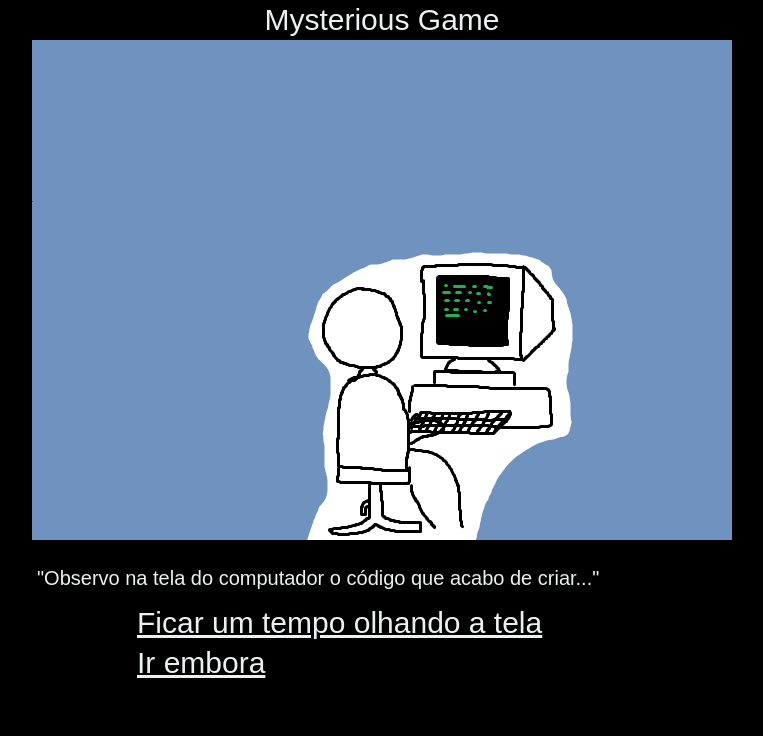
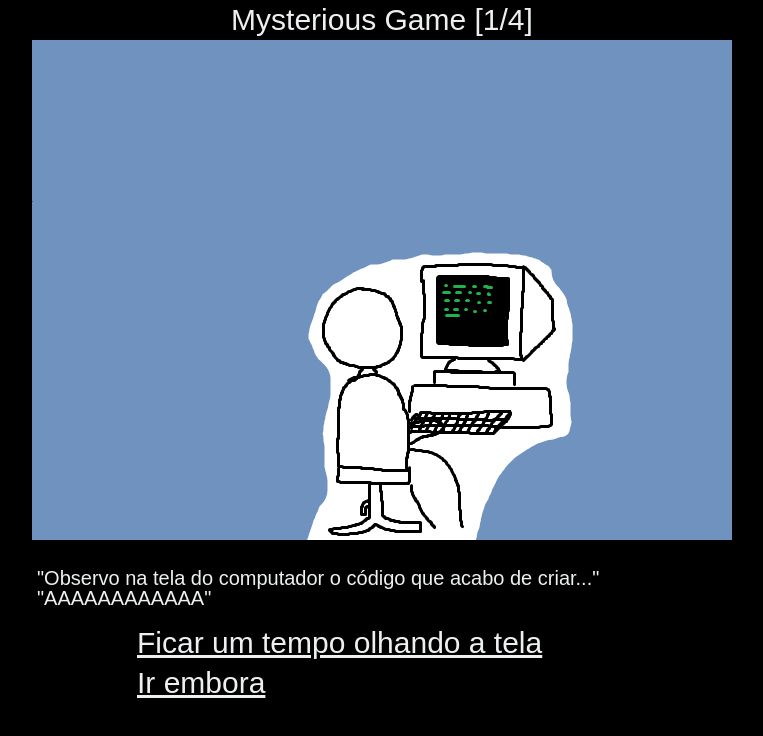
Before and after one commit to andredarcie/life-is-undefined, a plain HTML site: page index.html in a window 1280 px wide. Shown: the whole page, without its empty margins (258-1021 px from the left). Drawn offline with nearby package versions, Linux system fonts and the light colour scheme.

Commit message:
Added script for manipulating the DOM

```diff
--- a/index.html
+++ b/index.html
@@ -17,34 +17,16 @@
       <h1 id="game-title"></h1>
       <img id="image-box" src="#" alt="Test Image" height="700" width="500">
       <div id="message">
-        <p></p>
       </div>
       <div id="choices">
         <ul id="list-group">
+          <li class="list-group-item" id="choice-zero"></li>
+          <li class="list-group-item" id="choice-one"></li>
         </ul>
       </div>
     </div>
     <script src="https://ajax.googleapis.com/ajax/libs/jquery/1.11.3/jquery.min.js"></script>
     <script src="js/states.js"></script>
-    <script>
-      draw();
-
-      function draw(){
-        var li = '';
-        var currentState = state[currentStateId];
-        $("#game-title").text(currentState.title);
-        $("#image-box").attr('src','img/' + currentState.image + '.png');
-        $("#message").find("p").text('"' + currentState.message + '"');
-        $("#list-group").empty();
-
-        for (var i = 0; i < currentState.choices.length; i++){
-          li = '<li class="list-group-item" id="choice-' + i + '"> ' + currentState.choices[i].message + '</li>';
-          currentStateId = currentState.choices[i].nextstate;
-          $("#list-group").append(li);
-          $('#choice-' + i).click(function() { draw() });
-        }
-      }
-
-    </script>
+    <script src="js/main.js"></script>
   </body>
 </html>
--- /dev/null
+++ b/js/main.js
@@ -0,0 +1,54 @@
+var $gameTitle, $imageBox, $message, $listGroup,
+    $choiceZero, $choiceOne, stateLength;
+
+$(document).ready(function() {
+  start();
+});
+
+function start(){
+
+    stateLength = state.length;
+
+    $gameTitle = $('#game-title');
+    $imageBox = $('#image-box');
+    $message = $('#message');
+    $listGroup = $('#list-group');
+    $choiceZero = $('#choice-zero');
+    $choiceOne = $('#choice-one');
+
+    update(0);
+
+}
+
+function update(currentStateId){
+
+  var p, currentState, choiceZero, choiceOne,
+      messageLength, html;
+
+  if(currentStateId < stateLength){
+    currentState = state[currentStateId];
+    $gameTitle.text(currentState.title);
+    $imageBox.attr('src','img/' + currentState.image + '.png');
+    //$message.find('p').text('"' + currentState.message + '"');
+
+    $message.empty();
+
+    messagesLength = currentState.messages.length;
+    html = '';
+    for (var i = 0; i < messagesLength; i++){
+      html += '<p>"' + currentState.messages[i] + '"</p>';
+    }
+    $message.html(html);
+
+    choiceZero = currentState.choices.zero;
+    $choiceZero.text(choiceZero.message);
+    $choiceZero.click(function() { update(choiceZero.nextstate); });
+
+    choiceOne = currentState.choices.one;
+    $choiceOne.text(choiceOne.message);
+    $choiceOne.click(function() { update(choiceOne.nextstate); });
+  } else {
+    console.log('Error - Invalid State: ' + currentStateId);
+  }
+
+}
--- a/js/states.js
+++ b/js/states.js
@@ -1,17 +1,31 @@
-var currentStateId = 0;
 var state = [
     {
-    title: 'Mysterious Game',
+      title: 'Mysterious Game [1/4]',
       image: 'test-image',
-    message: 'Observo na tela do computador o código que acabo de criar...',
-    choices: [{message: 'Ficar um tempo olhando a tela', nextstate: 3},
-              {message: "Ir embora", nextstate: 1}]
+      messages: ['Observo na tela do computador o código que acabo de criar...',
+                 'AAAAAAAAAAAA'],
+      choices: {zero: {message: 'Ficar um tempo olhando a tela', nextstate: 1},
+                one: {message: "Ir embora", nextstate: 1}}
     },
     {
-    title: 'Mysterious Game',
+      title: 'Mysterious Game [2/4]',
       image: 'eu',
-    message: 'Esse sou eu...',
-    choices: [{message: 'Chorar de pena', nextstate: 3},
-              {message: "Fechar jogo", nextstate: 1}]
+      messages: ['Esse sou eu...'],
+      choices: {zero: {message: 'Chorar de pena', nextstate: 2},
+                one: {message: "Fechar jogo", nextstate: 1}}
+    },
+    {
+      title: 'Mysterious Game [3/4]',
+      image: 'eu',
+      messages: ['Esse sou eu...'],
+      choices: {zero: {message: 'Chorar de pena', nextstate: 3},
+                one: {message: "Fechar jogo", nextstate: 1}}
+    },
+    {
+      title: 'Mysterious Game [4/4]',
+      image: 'eu',
+      messages: ['Esse sou eu...'],
+      choices: {zero: {message: 'Chorar de pena', nextstate: 0},
+                one: {message: "Fechar jogo", nextstate: 1}}
     }
 ];
```
Lines whose indentation alone changed are shown as unchanged.
